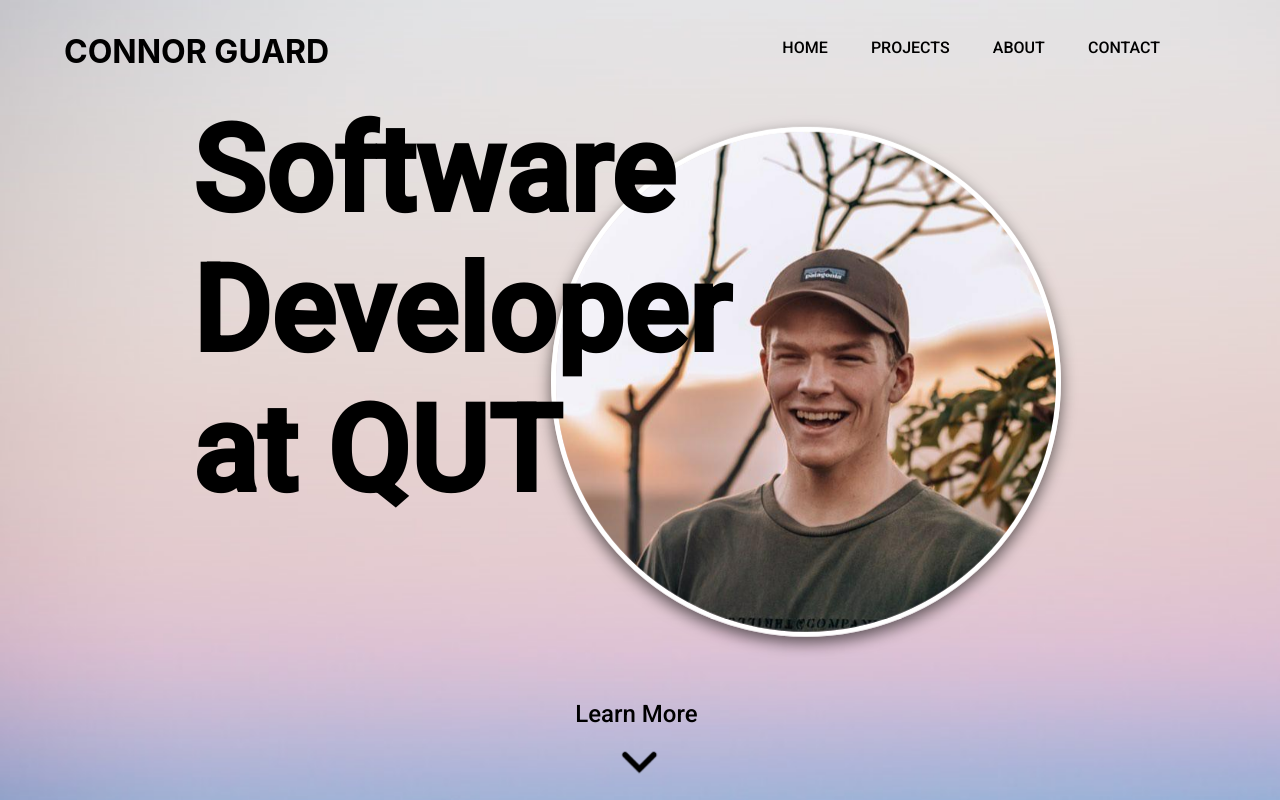
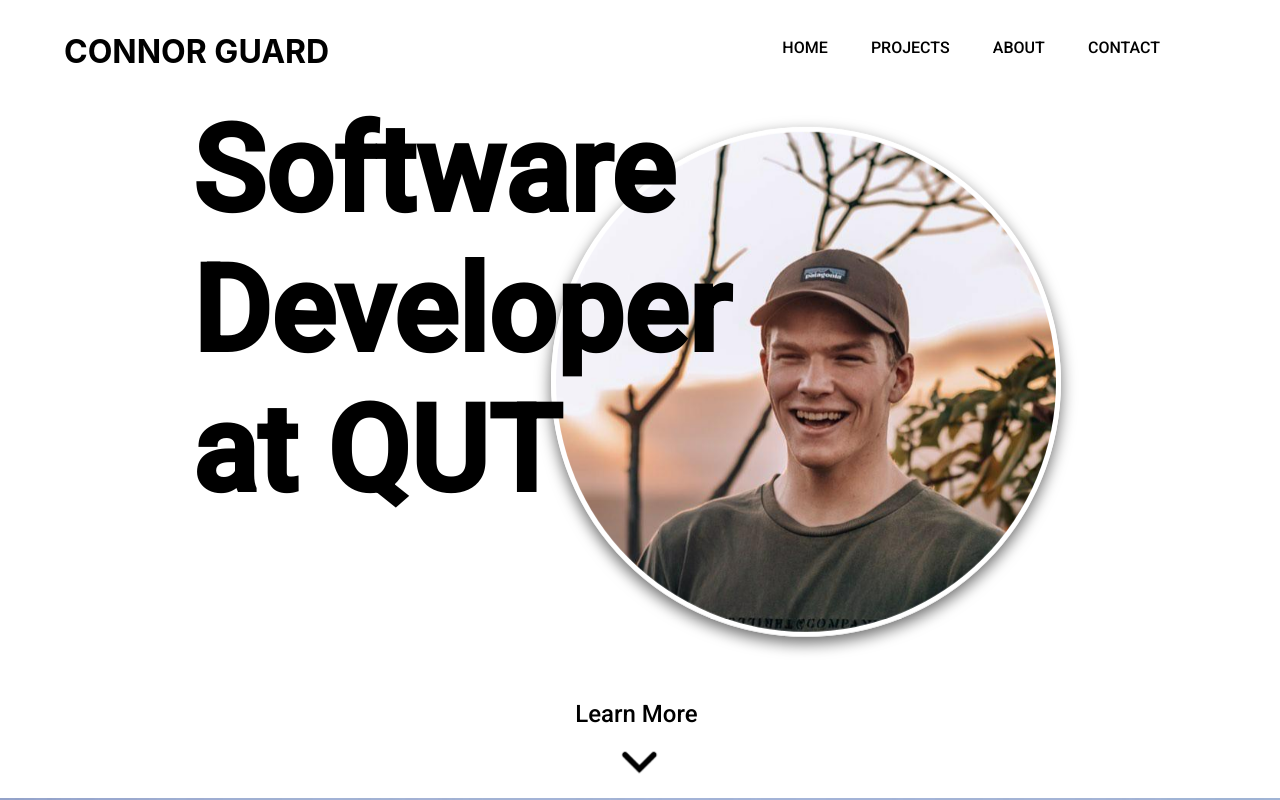
Before and after one commit to ConnorGuard/Portfolio-Connor-Guard, a React (Create React App) app: page / in a window 1280 px wide. Built offline with nearby package versions, Linux system fonts and the light colour scheme.

Commit message:
background update

```diff
--- a/src/css/home.css
+++ b/src/css/home.css
@@ -1,12 +1,3 @@
-.page .home{
-    height: 100vh;
-    background-color:rgb(255, 237, 223);
-    scroll-snap-align: start;
-    background-image: url("background01.jpg") ;
-    background-repeat: no-repeat;
-    background-size: 100%;
-    background-size:cover;
-  }
 
 .homePage{
     font-family: 'Roboto', sans-serif;
```
